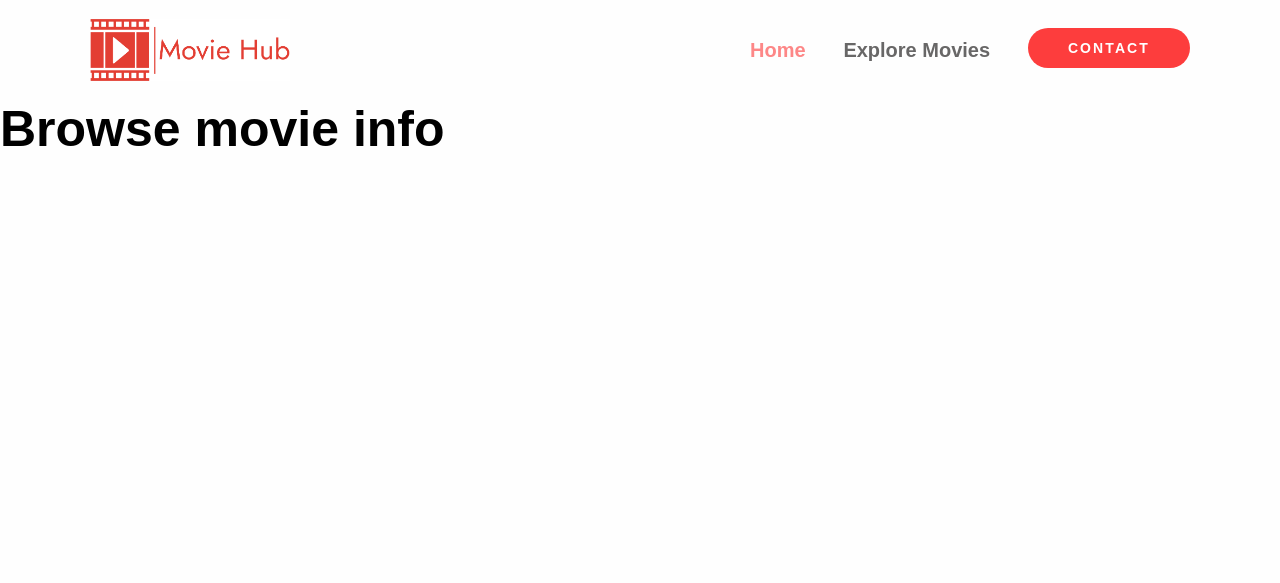
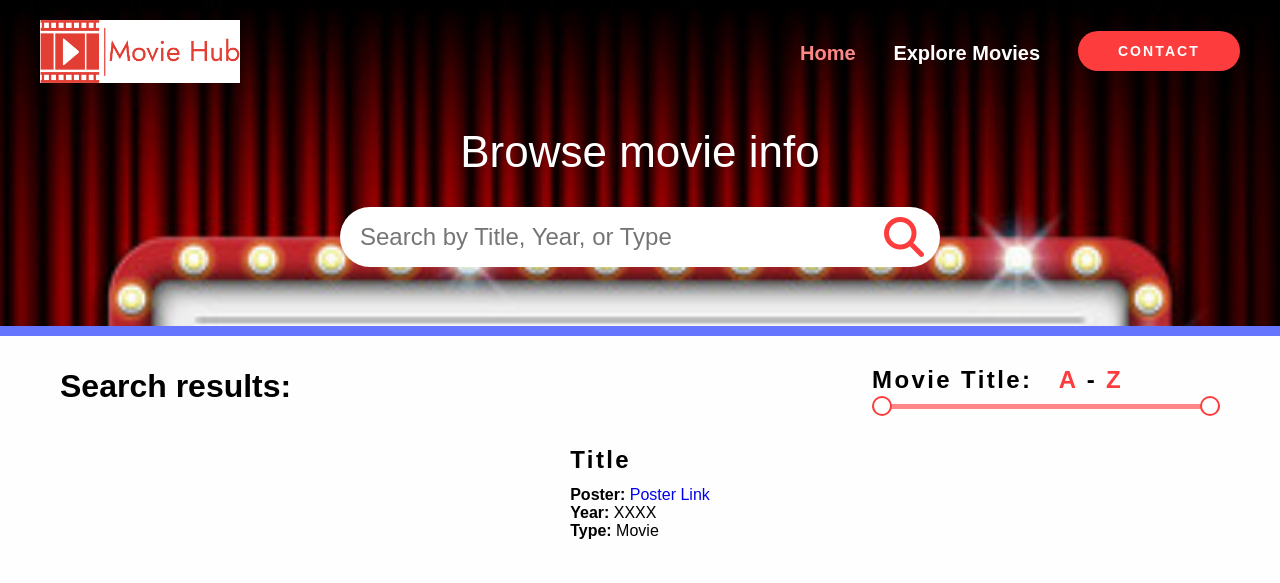
Before and after one commit to bamiller60/Module4-finalProject-Movies, a plain HTML site: page movies.html in a window 1280 px wide. Drawn offline with Linux system fonts and the light colour scheme; no server answers; a web font is replaced by a local one.

Commit message:
Starting movies.js code

```diff
--- a/index.css
+++ b/index.css
@@ -4,10 +4,6 @@
     margin: 0px;
     box-sizing: border-box;
     font-family: "Inria Sans", sans-serif;
-  }
-
-  body {
-    max-width: 100vw;
   }
 
   nav {
@@ -26,12 +22,10 @@
 
   h1 {
     font-size: 50px;
-    margin-bottom: 24px;
   }
 
   h2 {
     font-size: 32px;
-  margin-bottom: 32px;
   }
 
 a {
@@ -48,12 +42,6 @@ a {
   /* NAVIGATION */
 .logo {
     width: 200px;
-    background-color: #000;
-  }
-
-.logo__wrapper {
-    display: flex;
-    align-items: center;
   }
 
  .nav__container {
@@ -193,12 +181,11 @@ a {
 /* LANDING */
 #landing {
     background-color: rgba(250, 250, 250, 0.185);
-    height: 100vh;
-    overflow: hidden;
+    min-height: 100vh;
   }
 
   header {
-    height: calc(100vh - 200px);
+    height: calc(100vh - 100px);
   }
 
   input {
@@ -207,8 +194,6 @@ a {
     border: 1px solid #000;
     color: #606266;
     height: 70px;
-    line-height: 40px;
-    width: 600px;
     padding: 0px 15px 0px 25px;
     width: calc(100% - 20%);
     max-width: 600px;
@@ -221,9 +206,8 @@ input::placeholder {
 
   .header__container {
     width: 100%;
-    max-width: 720px;
+    max-width: 780px;
     margin: 0 auto;
-    height: 100%;
     display: flex;
     flex-direction: column;
     justify-content: space-around;
@@ -237,24 +221,8 @@ input::placeholder {
     padding: 0 16px;
   }
 
-.header__img {
-width: 100%;
-height: 50vh;
-}
-
   .header__img--wrapper {
-    padding: 24px;
-    margin: 24px;
-  }
-
-  .container {
-    padding: 56px 0;
-  }
-
-  .row {
-    width: 100%;
-    max-width: 1200px;
-    margin: 0 auto;
+    padding: 60px 12px 12px;
   }
 
     .text__red {
@@ -263,12 +231,14 @@ height: 50vh;
 
   .title {
     text-align: center;
+    margin: 24px 0;
     color: #fd8787;
     animation: fade-in-up 1s ease-in;
   }
 
 .sub-title {
   text-align: center;
+  margin: 32px 0;
   animation: fade-in-up 1.5s ease-in;
 }
 
@@ -356,6 +326,244 @@ animation: spinner 900ms infinite linear;
     }
   }
 
+/* MOVIES PAGE */
+/* NAVBAR */
+#navbar {
+  height: 326px;
+  padding: 20px 16px;
+  display: flex;
+  flex-direction: column;
+  align-items: center;
+  background-image: url(./assets/now\ showing.jpg);
+    background-repeat: no-repeat;
+    background-position: 50%;
+    background-size: cover;
+    background-attachment: fixed;
+}
+
+.nav__wrapper {
+  width: 100%;
+  max-width: 1200px;
+  display: flex;
+  justify-content: space-between;
+  align-items: center;
+  z-index: 1;
+}
+
+.nav__content {
+  width: 100%;
+    max-width: 1200px;
+  display: flex;
+  flex-direction: column;
+  align-items: center;
+  margin: 40px 0;
+  z-index: 1;
+}
+
+.nav__link--movies {
+  color: #fff;
+}
+
+.link__hover-effect--white::after {
+  background-color: #fff;
+}
+
+
+.title__browse {
+  margin: 0 0 30px;
+  font-size: 44px;
+  font-weight: 400;
+  color: #fff;
+}
+
+.input__wrapper {
+  display: flex;
+  align-items: center;
+  width: 100%;
+  height: 60px;
+  max-width: 600px;
+  position: relative;
+}
+
+.input__wrapper input {
+border: none;
+border-radius: 50px;
+color: rgba(0, 0, 0, .87);
+    width: 100%;
+    max-width: 800px;
+    height: 60px;
+    padding-left: 20px;
+}
+
+.search__wrapper{
+  position: absolute;
+  cursor: pointer;
+  top: 10px;
+  bottom: 0;
+  right: 16px;
+  color: #fd3d3d;
+  transition: all 300ms ease;
+}
+
+.search__wrapper:hover {
+  color: #6473fdfb;
+}
+
+/* SEARCH */
+h3 {
+  letter-spacing: 0.1em;
+  font-size: 24px;
+  margin: 0 0 12px;
+}
+
+#search {
+  display: flex;
+  flex-direction: column;
+  align-items: center;
+  padding: 40px 20px;
+  position: relative;
+  width: 100%;
+}
+
+#filter {
+  width: 100%;
+  max-width: 1200px;
+  display: flex;
+  justify-content: space-between !important;
+  align-items: center;
+  padding: 0 20px;
+}
+
+.progress-bar {
+  height: 10px;
+  width: 100%;
+  background-color: #6473fdfb;
+  position: absolute;
+  top: 0;
+  left: 0;
+  animation: progress 100ms ease;
+}
+
+.progress__bar::after {
+  left: 0;
+  width: 100%;
+  background-color: red;
+  animation: progress 1000ms ease;
+}
+
+.movie__filter {
+  width: 30%;
+  min-width: 335px;
+  display: flex;
+  flex-direction: column;
+}
+
+.dual-slider {
+  position: relative;
+  width: 100%;
+  max-width: 400px;
+
+  display: flex;
+  align-items: center;
+}
+
+.dual-slider input[type="range"] {
+  padding: 0;
+  pointer-events: none;
+  appearance: none;
+  background: none;
+  border: none;
+  width: 100%;
+}
+
+.dual-slider input[type="range"]:focus {
+  outline: none;
+}
+
+.dual-slider input[type="range"]::-webkit-slider-thumb {
+  pointer-events: all;
+  appearance: none;
+  width: 20px;
+  height: 20px;
+  border: 2px #fd3d3d solid;
+  border-radius: 50%;
+  background: #fff;
+  cursor: pointer;
+}
+
+.dual-slider input[type="range"]::-moz-range-thumb {
+  pointer-events: all;
+  appearance: none;
+  width: 20px;
+  height: 20px;
+  border: 2px #fd3d3d solid;
+  border-radius: 50%;
+  background: #fff;
+  cursor: pointer;
+}
+
+.dual-slider input[type="range"]:first-child::-webkit-slider-runnable-track {
+  background-color: #fd8787;
+}
+
+.dual-slider input[type="range"]:first-child::-moz-range-track {
+  background-color: #fd8787;
+}
+
+.slider-track {
+  width: 100%;
+  height: 5px;
+  position: absolute;
+  margin: 16px 0;
+  top: -18px;
+  bottom: 0;
+  border-radius: 5px;
+  background-color: #fd8787;
+}
+
+.slider-track:after {
+  background-color: #606266;
+}
+
+#slider-1 {
+  position: absolute;
+}
+
+#slider-2 {
+  position: absolute;
+}
+
+
+
+.loading__state {
+  display: none;
+  width: 100%;
+  margin: 80px 0;
+  justify-content: center;
+  color: #fd3d3d;
+}
+
+@keyframes progress {
+  0% {
+    transform: translateX(0);
+  }
+  20% {
+    transform: translateX(0);
+    animation-timing-function: cubic-bezier(.5,0,.7,.5);
+  }
+  60% {
+    transform: translateX(84%);
+    animation-timing-function: cubic-bezier(.3,.38,.55,.96);
+  }
+  100% {
+    transform: translateX(201%);
+  }
+}
+
+#movies {
+  padding: 40px 0 0;
+}
+
   /* LAPTOPS & TABLETS */
   @media (max-width: 768px) {
     .nav__links {
@@ -365,6 +573,7 @@ animation: spinner 900ms infinite linear;
       display: block;
     }
   }
+
   /* SMARTPHONES */
   @media (max-width: 590px) {
     .title {
--- a/index.js
+++ b/index.js
@@ -7,10 +7,11 @@ function openMenu() {
  }
 
  function changeIcon() {
-    const iconWrapper = document.querySelector(".btn");
-    iconWrapper.innerHTML = `<i class="fa-solid fa-spinner"></i>`;
+     const iconWrapper = document.querySelector(".btn");
 
-    iconWrapper.addEventListener('click', () => {
-        iconWrapper.classList.add('btn__loading');
-     })
- }
+
+     iconWrapper.addEventListener('click', () => {
+         iconWrapper.classList.add('btn__loading');
+        })
+        iconWrapper.innerHTML = `<i class="fa-solid fa-spinner"></i>`;
+    }
--- a/movies.html
+++ b/movies.html
@@ -1,21 +1,22 @@
 <!DOCTYPE html>
 <html lang="en">
   <head>
-    <meta charset="UTF-8">
-    <meta http-equiv="X-UA-Compatible" content="IE=edge">
-    <meta name="viewport" content="width=device-width, initial-scale=1.0">
+    <meta charset="UTF-8" />
+    <meta http-equiv="X-UA-Compatible" content="IE=edge" />
+    <meta name="viewport" content="width=device-width, initial-scale=1.0" />
     <title>Movies</title>
-    <link rel="stylesheet" href="./index.css">
+    <link rel="stylesheet" href="./index.css" />
     <script src="./index.js" defer></script>
+    <script src="./movies.js" defer></script>
     <script
       src="https://kit.fontawesome.com/ced8c5a454.js"
       crossorigin="anonymous"
     ></script>
   </head>
   <body>
-  <section id="landing">
-    <nav>
-      <div class="nav__container">
+    <div id="landing">
+      <nav id="navbar">
+        <div class="nav__wrapper">
           <div class="logo__wrapper">
             <img
               class="logo"
@@ -34,7 +35,7 @@
             <li>
               <a
                 href="./movies.html"
-              class="nav__link link__hover-effect link__hover-effect--black"
+                class="nav__link nav__link--movies link__hover-effect link__hover-effect--white"
                 >Explore Movies</a
               >
             </li>
@@ -46,19 +47,84 @@
             <i class="fa-solid fa-grip-vertical"></i>
           </button>
         </div>
-    </nav>
         <div class="modal">
           <button class="btn__menu btn__menu--close" onclick="closeMenu('')">
             <i class="fa-solid fa-xmark"></i>
           </button>
           <div class="modal__links">
             <a href="./index.html" class="modal__link">Home</a>
-        <a href="#" class="modal__link">Explore Movies</a>
+            <a href="./movies.html" class="modal__link">Explore Movies</a>
             <a href="#" class="modal__link">Contact</a>
           </div>
         </div>
-  <div class="content__wrapper">
-    <h1>Browse movie info</h1>
+        <div class="nav__content">
+          <h1 class="title__browse">Browse movie info</h1>
+          <div class="input__wrapper">
+            <input type="text" placeholder="Search by Title, Year, or Type" />
+            <div class="search__wrapper">
+              <i class="fa-solid fa-magnifying-glass"></i>
+            </div>
+          </div>
+        </div>
+        <div class="overlay"></div>
+      </nav>
+
+      <section id="search">
+        <div class="progress-bar indeterminate">
+<div class="progress-bar__track"></div>
+<div class="progress-bar__fill"></div>
+<div class="progress-bar__buffer"></div>
+        </div>
+        <div id="filter">
+          <h2 class="search__info">Search results:</h2>
+          <div class="movie__filter">
+            <h3>Movie Title: &nbsp  <span id="range1">
+              <span class="text__red">A</span>
+          </span>
+          <span> &dash; </span>
+          <span id="range2">
+              <span class="text__red">Z</span>
+          </span></h3>
+
+
+              <div class="dual-slider">
+                  <div class="slider-track"></div>
+                  <input type="range" min="0" max="26" value="0" id="slider-1" oninput="slideOne()">
+                  <input type="range" min="0" max="26" value="26" id="slider-2" oninput="slideTwo()">
+              </div>
+
+
+          </div>
+        </div>
+        <div id="movies">
+          <div class="movies__wrapper">
+            <div class="loading__state">
+              <i class="fa-solid fa-spinner"></i>
+            </div>
+            <div class="container">
+              <div class="row">
+                <div class="user-list">
+                  <div class="user">
+                    <div class="user-card">
+                      <div class="user-card__container">
+                        <h3>Title</h3>
+                        <p>
+                          <b>Poster:</b>
+                          <a href="https://website.website" target="_blank"
+                            >Poster Link</a
+                          >
+                        </p>
+                        <p><b>Year:</b> XXXX</p>
+                        <p><b>Type:</b> Movie</p>
+                      </div>
+                    </div>
+                  </div>
+                </div>
+              </div>
+            </div>
+          </div>
+        </div>
+      </section>
     </div>
   </body>
 </html>
--- /dev/null
+++ b/movies.js
@@ -0,0 +1,49 @@
+// DATA REQUESTS
+// http://www.omdbapi.com/?i=tt3896198&apikey=8efecdd2
+// POSTER REQUESTS
+// http://img.omdbapi.com/?apikey=8efecdd2&
+
+//async function main() {
+//    const movies = await fetch("http://www.omdbapi.com/?i=tt3896198&apikey=8efecdd2&s=fast");
+//    const movieData = await movies.json();
+//    const movieListEl = document.querySelector('.user-card')
+//
+//    movieListEl.innerHTML =
+//    movieData.Search.map(
+//    (movie) =>
+//    `<div class="user-card">
+//        <div class="user-card__container">
+//            <h3>Title</h4>
+//            <p><b>Poster:</b> <a href="https://website.website" target="_blank">website.website</a></p>
+//            <p><b>Year:</b> XXXX</p>
+//            <p><b>Type:</b> Movie</p>
+//        </div>
+//    </div>`
+//)
+//.join("")
+//}
+//
+//main();
+async function main() {
+    const movies = await fetch("http://www.omdbapi.com/?i=tt3896198&apikey=8efecdd2&s=fast");
+    const movieData = await movies.json();
+    const movieListEl = document.querySelector('.user-card');
+
+    movieListEl.innerHTML = movieData.Search.map(
+        (movies) =>
+        `<div class="user-card">
+        <div class="user-card__container">
+            <h3>${movies.Title}</h3>
+            <p><b>Poster:</b><a>${movies.Poster}</a></p>
+            <p><b>Year:</b> ${movies.Year}</p>
+            <p><b>Type:</b> ${movies.Type}</p>
+        </div>
+    </div>`
+        ).join()
+    }
+
+main();
+
+function showMovieLists(id) {
+
+}
```
Also changed, not shown: index.html (+2 -2 lines). Lines whose indentation alone changed are shown as unchanged.
